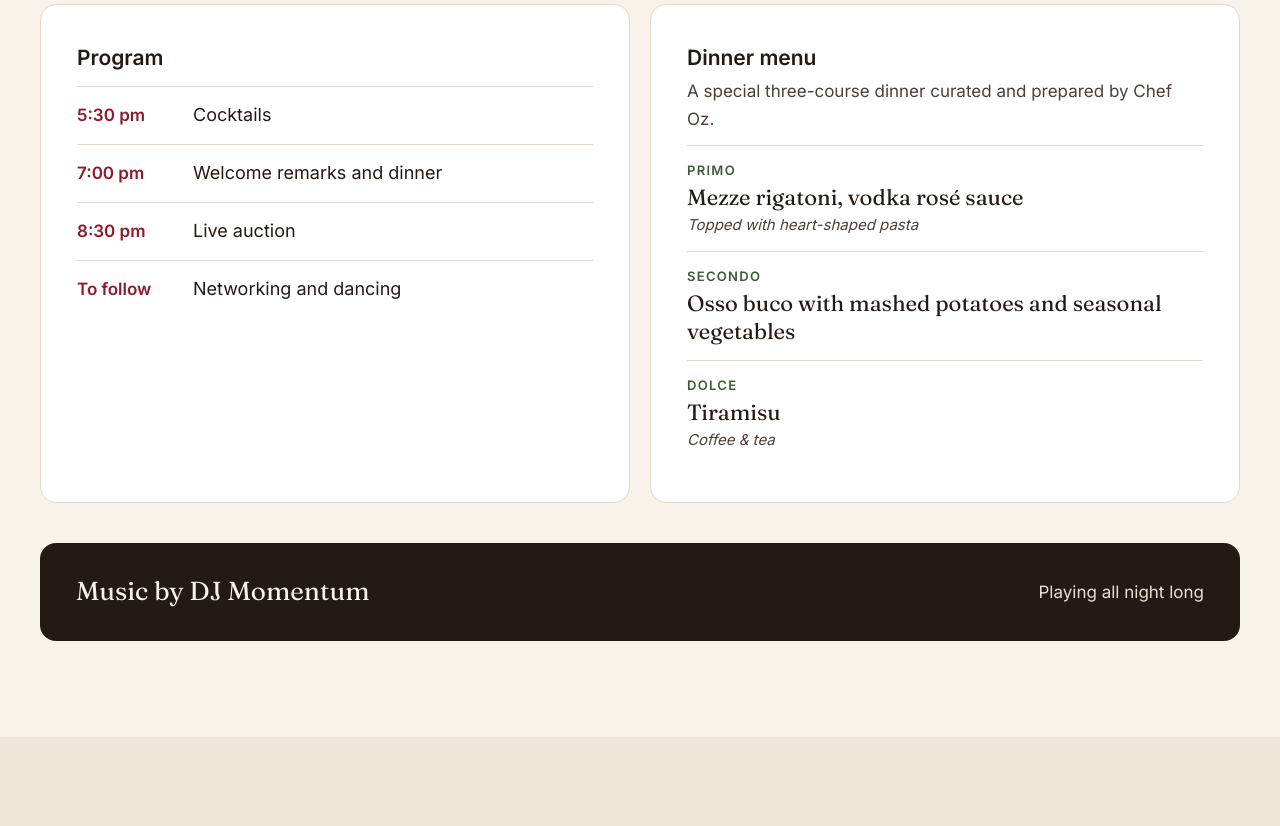
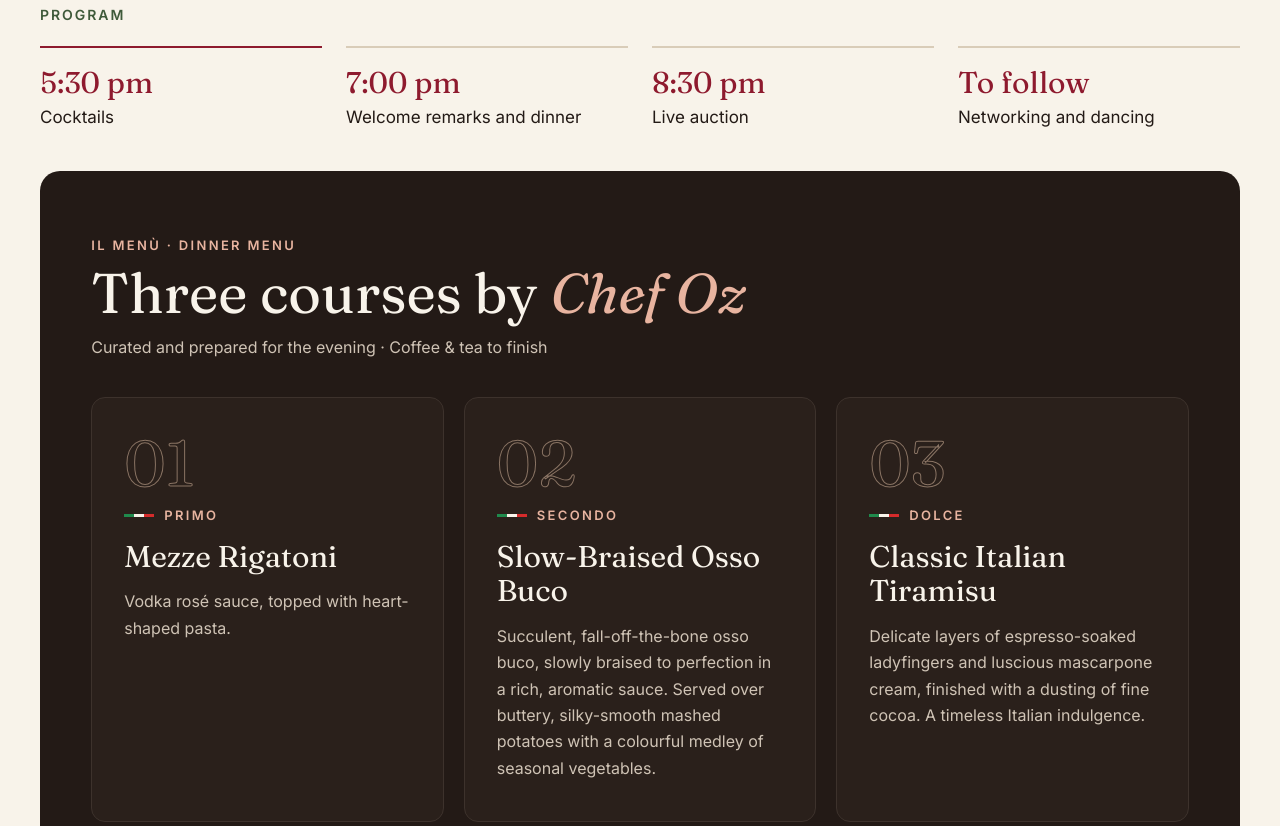
Before and after one commit to colinzappia/heartoflittleitaly, a plain HTML site: page index.html in a window 1280 px wide. Shown: the part 2139-2965 px from the top of the page. Drawn offline with Linux system fonts and the light colour scheme.

Commit message:
Update index.html

```diff
--- a/index.html
+++ b/index.html
@@ -109,43 +109,49 @@ img{max-width:100%}
 <p style="margin: 0; font-size: 14px; font-weight: 600; letter-spacing: 0.14em; text-transform: uppercase; color: #3F5A3A">The evening</p>
 <h2 style="margin: 0; font-family: Fraunces, Georgia, serif; font-weight: 400; font-size: clamp(2.25rem, 4vw, 3.25rem); line-height: 1.08; letter-spacing: -0.02em">Cocktails, dinner and dancing</h2>
 </div>
-<div style="display: grid; grid-template-columns: repeat(auto-fit, minmax(320px, 1fr)); gap: 20px">
-<div style="background: #FFFFFF; border: 1px solid #E4D9C8; border-radius: 16px; padding: 36px; display: flex; flex-direction: column">
-<h3 style="margin: 0 0 12px; font-size: 21px; font-weight: 600">Program</h3>
-<div style="display: flex; gap: 20px; align-items: baseline; padding: 14px 0; border-top: 1px solid #E4D9C8">
-<span style="flex: 0 0 96px; font-weight: 600; color: #8E1A2E">5:30 pm</span>
-<span style="font-size: 18px">Cocktails</span>
-</div>
-<div style="display: flex; gap: 20px; align-items: baseline; padding: 14px 0; border-top: 1px solid #E4D9C8">
-<span style="flex: 0 0 96px; font-weight: 600; color: #8E1A2E">7:00 pm</span>
-<span style="font-size: 18px">Welcome remarks and dinner</span>
-</div>
-<div style="display: flex; gap: 20px; align-items: baseline; padding: 14px 0; border-top: 1px solid #E4D9C8">
-<span style="flex: 0 0 96px; font-weight: 600; color: #8E1A2E">8:30 pm</span>
-<span style="font-size: 18px">Live auction</span>
-</div>
-<div style="display: flex; gap: 20px; align-items: baseline; padding: 14px 0; border-top: 1px solid #E4D9C8">
-<span style="flex: 0 0 96px; font-weight: 600; color: #8E1A2E">To follow</span>
-<span style="font-size: 18px">Networking and dancing</span>
+<div style="display: flex; flex-direction: column; gap: 20px">
+<h3 style="margin: 0; font-size: 14px; font-weight: 600; letter-spacing: 0.14em; text-transform: uppercase; color: #3F5A3A">Program</h3>
+<div style="display: grid; grid-template-columns: repeat(auto-fit, minmax(200px, 1fr)); gap: 24px">
+<div style="padding: 20px 4px 0 0; border-top: 2px solid #8E1A2E; display: flex; flex-direction: column; gap: 6px">
+<span style="font-family: Fraunces, Georgia, serif; font-size: 30px; line-height: 1; color: #8E1A2E">5:30 pm</span>
+<span style="font-size: 17px; color: #231A16">Cocktails</span>
+</div><div style="padding: 20px 4px 0 0; border-top: 2px solid #D9CCB8; display: flex; flex-direction: column; gap: 6px">
+<span style="font-family: Fraunces, Georgia, serif; font-size: 30px; line-height: 1; color: #8E1A2E">7:00 pm</span>
+<span style="font-size: 17px; color: #231A16">Welcome remarks and dinner</span>
+</div><div style="padding: 20px 4px 0 0; border-top: 2px solid #D9CCB8; display: flex; flex-direction: column; gap: 6px">
+<span style="font-family: Fraunces, Georgia, serif; font-size: 30px; line-height: 1; color: #8E1A2E">8:30 pm</span>
+<span style="font-size: 17px; color: #231A16">Live auction</span>
+</div><div style="padding: 20px 4px 0 0; border-top: 2px solid #D9CCB8; display: flex; flex-direction: column; gap: 6px">
+<span style="font-family: Fraunces, Georgia, serif; font-size: 30px; line-height: 1; color: #8E1A2E">To follow</span>
+<span style="font-size: 17px; color: #231A16">Networking and dancing</span>
 </div>
 </div>
-<div style="background: #FFFFFF; border: 1px solid #E4D9C8; border-radius: 16px; padding: 36px; display: flex; flex-direction: column">
-<h3 style="margin: 0 0 4px; font-size: 21px; font-weight: 600">Dinner menu</h3>
-<p style="margin: 0 0 12px; color: #4A3F39">A special three-course dinner curated and prepared by Chef Oz.</p>
-<div style="display: flex; flex-direction: column; gap: 2px; padding: 14px 0; border-top: 1px solid #E4D9C8">
-<span style="font-size: 13px; font-weight: 600; letter-spacing: 0.1em; text-transform: uppercase; color: #3F5A3A">Primo</span>
-<span style="font-family: Fraunces, Georgia, serif; font-size: 22px; line-height: 1.3">Mezze rigatoni, vodka rosé sauce</span>
-<span style="font-size: 15px; font-style: italic; color: #4A3F39">Topped with heart-shaped pasta</span>
 </div>
-<div style="display: flex; flex-direction: column; gap: 2px; padding: 14px 0; border-top: 1px solid #E4D9C8">
-<span style="font-size: 13px; font-weight: 600; letter-spacing: 0.1em; text-transform: uppercase; color: #3F5A3A">Secondo</span>
-<span style="font-family: Fraunces, Georgia, serif; font-size: 22px; line-height: 1.3">Osso buco with mashed potatoes and seasonal vegetables</span>
+<div style="background: #231A16; border-radius: 20px; padding: clamp(32px, 5vw, 64px) clamp(20px, 4vw, 56px); display: flex; flex-direction: column; gap: 36px">
+<div style="display: flex; flex-wrap: wrap; justify-content: space-between; align-items: flex-end; gap: 12px 32px">
+<div style="display: flex; flex-direction: column; gap: 8px">
+<span style="font-size: 13px; font-weight: 600; letter-spacing: 0.18em; text-transform: uppercase; color: #E8B4A0">Il menù · Dinner menu</span>
+<h3 style="margin: 0; font-family: Fraunces, Georgia, serif; font-weight: 400; font-size: clamp(2.25rem, 4.5vw, 3.5rem); line-height: 1.05; color: #F8F3EA">Three courses by <em style="color: #E8B4A0">Chef Oz</em></h3>
 </div>
-<div style="display: flex; flex-direction: column; gap: 2px; padding: 14px 0; border-top: 1px solid #E4D9C8">
-<span style="font-size: 13px; font-weight: 600; letter-spacing: 0.1em; text-transform: uppercase; color: #3F5A3A">Dolce</span>
-<span style="font-family: Fraunces, Georgia, serif; font-size: 22px; line-height: 1.3">Tiramisu</span>
-<span style="font-size: 15px; font-style: italic; color: #4A3F39">Coffee &amp; tea</span>
+<span style="font-size: 16px; color: #CFC3B5">Curated and prepared for the evening · Coffee &amp; tea to finish</span>
 </div>
+<div style="display: grid; grid-template-columns: repeat(auto-fit, minmax(280px, 1fr)); gap: 20px">
+<article style="position: relative; padding: 36px 32px 40px; border: 1px solid #3D322C; border-radius: 14px; background: #2A201B; display: flex; flex-direction: column; gap: 14px; overflow: hidden">
+<span aria-hidden="true" style="font-family: Fraunces, Georgia, serif; font-size: 64px; line-height: 0.9; color: transparent; -webkit-text-stroke: 1px #8A7464">01</span>
+<span style="position: relative; display: inline-flex; align-items: center; gap: 10px; font-size: 13px; font-weight: 600; letter-spacing: 0.18em; text-transform: uppercase; color: #E8B4A0"><span aria-hidden="true" style="display: inline-flex; height: 3px; width: 30px"><span style="flex: 1; background: #1F8A4C"></span><span style="flex: 1; background: #F8F3EA"></span><span style="flex: 1; background: #D52B2B"></span></span>Primo</span>
+<h4 style="position: relative; margin: 0; font-family: Fraunces, Georgia, serif; font-weight: 400; font-size: 30px; line-height: 1.15; color: #F8F3EA">Mezze Rigatoni</h4>
+<p style="position: relative; margin: 0; font-size: 16px; line-height: 1.65; color: #CFC3B5">Vodka rosé sauce, topped with heart-shaped pasta.</p>
+</article><article style="position: relative; padding: 36px 32px 40px; border: 1px solid #3D322C; border-radius: 14px; background: #2A201B; display: flex; flex-direction: column; gap: 14px; overflow: hidden">
+<span aria-hidden="true" style="font-family: Fraunces, Georgia, serif; font-size: 64px; line-height: 0.9; color: transparent; -webkit-text-stroke: 1px #8A7464">02</span>
+<span style="position: relative; display: inline-flex; align-items: center; gap: 10px; font-size: 13px; font-weight: 600; letter-spacing: 0.18em; text-transform: uppercase; color: #E8B4A0"><span aria-hidden="true" style="display: inline-flex; height: 3px; width: 30px"><span style="flex: 1; background: #1F8A4C"></span><span style="flex: 1; background: #F8F3EA"></span><span style="flex: 1; background: #D52B2B"></span></span>Secondo</span>
+<h4 style="position: relative; margin: 0; font-family: Fraunces, Georgia, serif; font-weight: 400; font-size: 30px; line-height: 1.15; color: #F8F3EA">Slow-Braised Osso Buco</h4>
+<p style="position: relative; margin: 0; font-size: 16px; line-height: 1.65; color: #CFC3B5">Succulent, fall-off-the-bone osso buco, slowly braised to perfection in a rich, aromatic sauce. Served over buttery, silky-smooth mashed potatoes with a colourful medley of seasonal vegetables.</p>
+</article><article style="position: relative; padding: 36px 32px 40px; border: 1px solid #3D322C; border-radius: 14px; background: #2A201B; display: flex; flex-direction: column; gap: 14px; overflow: hidden">
+<span aria-hidden="true" style="font-family: Fraunces, Georgia, serif; font-size: 64px; line-height: 0.9; color: transparent; -webkit-text-stroke: 1px #8A7464">03</span>
+<span style="position: relative; display: inline-flex; align-items: center; gap: 10px; font-size: 13px; font-weight: 600; letter-spacing: 0.18em; text-transform: uppercase; color: #E8B4A0"><span aria-hidden="true" style="display: inline-flex; height: 3px; width: 30px"><span style="flex: 1; background: #1F8A4C"></span><span style="flex: 1; background: #F8F3EA"></span><span style="flex: 1; background: #D52B2B"></span></span>Dolce</span>
+<h4 style="position: relative; margin: 0; font-family: Fraunces, Georgia, serif; font-weight: 400; font-size: 30px; line-height: 1.15; color: #F8F3EA">Classic Italian Tiramisu</h4>
+<p style="position: relative; margin: 0; font-size: 16px; line-height: 1.65; color: #CFC3B5">Delicate layers of espresso-soaked ladyfingers and luscious mascarpone cream, finished with a dusting of fine cocoa. A timeless Italian indulgence.</p>
+</article>
 </div>
 </div>
 <div style="background: #231A16; color: #F8F3EA; border-radius: 16px; padding: 28px 36px; display: flex; flex-wrap: wrap; gap: 8px 24px; align-items: center; justify-content: space-between">
```
